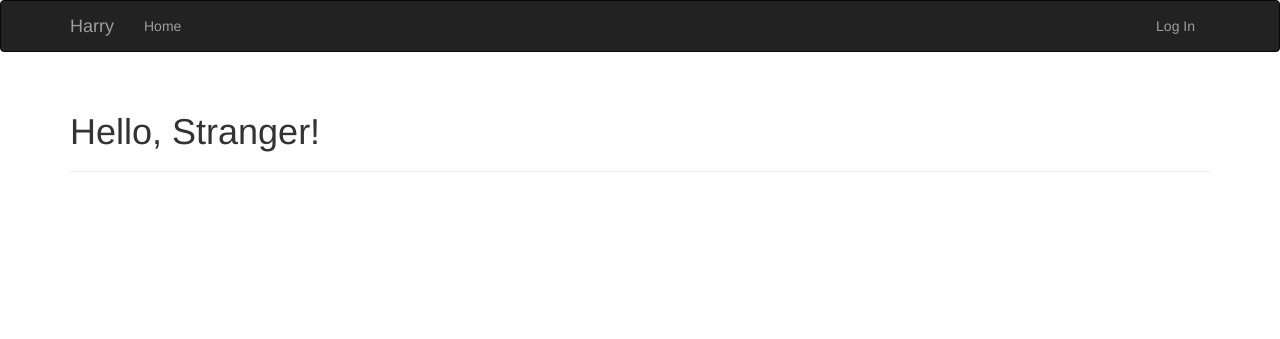
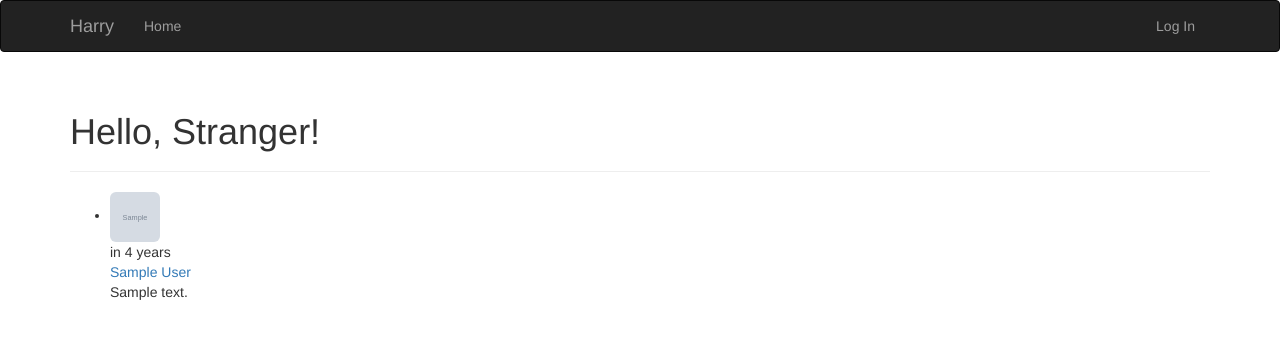
Before and after one commit to harryxxx/myblog, a Flask app: page / in a window 1280 px wide. Shown: the top 339 px of the page. Run offline with Flask 2, Linux system fonts and the light colour scheme; tables that the repository leaves empty hold one stand-in row (values such as "Sample post"); grey boxes marked "Sample" are stand-in pictures; some libraries are stand-ins or nearby versions.

Commit message:
add writing some message

```diff
--- a/app/main/forms.py
+++ b/app/main/forms.py
@@ -44,3 +44,7 @@ class EditProfileAdminForm(Form):
         if field.data != self.user.name and \
                 User.query.filter_by(name=field.data).first():
             raise ValidationError('Name already in use.')
+
+class PostForm(Form):
+    body = TextAreaField('write something here: ', validators=[Required()])
+    submit = SubmitField('Submit')
--- a/app/main/views.py
+++ b/app/main/views.py
@@ -2,14 +2,22 @@ from flask import render_template, redirect, url_for, abort, flash
 from flask.ext.login import login_required, current_user
 
 from . import main
-from .forms import EditProfileForm, EditProfileAdminForm
+from .forms import EditProfileForm, EditProfileAdminForm, PostForm
 from .. import db
-from ..models import Role, User
+from ..models import Role, User, Permission, Post
 from ..decorators import admin_required
 
-@main.route('/')
+@main.route('/', methods=['GET', 'POST'])
 def index():
-    return render_template('index.html')
+    form =PostForm()
+    if current_user.can(Permission.WRITE_ARTICLES) and \
+            form.validate_on_submit():
+        post = Post(body=form.body.data,
+                    author=current_user._get_current_object())
+        db.session.add(post)
+        return redirect(url_for('.index'))
+    posts = Post.query.order_by(Post.timestamp.desc()).all()
+    return render_template('index.html', form=form, posts=posts)
 
 @main.route('/user/<name>')
 def user(name):
--- a/app/models.py
+++ b/app/models.py
@@ -46,6 +46,13 @@ class Role(db.Model):
     def __repr__(self):
         return '<Role %r>' % self.name
 
+class Post(db.Model):
+    __tablename__ = "posts"
+    id = db.Column(db.Integer, primary_key=True)
+    body = db.Column(db.Text())
+    timestamp = db.Column(db.DateTime(), index=True, default=datetime.utcnow)
+    author_id = db.Column(db.Integer, db.ForeignKey('users.id'))
+
 class User(UserMixin, db.Model):
     __tablename__ = 'users'
     id = db.Column(db.Integer, primary_key=True)
@@ -59,6 +66,7 @@ class User(UserMixin, db.Model):
     password_hash = db.Column(db.String(128))
     role_id = db.Column(db.Integer, db.ForeignKey('roles.id'))
     confirmed = db.Column(db.Boolean, default=False)
+    posts = db.relationship('Post', backref='author', lazy='dynamic')
 
     def ping(self):
         self.last_seen = datetime.utcnow()
--- a/app/templates/index.html
+++ b/app/templates/index.html
@@ -1,4 +1,5 @@
 {% extends "base.html" %}
+{% import "bootstrap/wtf.html" as wtf %}
 
 {% block title %}Index{% endblock %}
 
@@ -6,4 +7,25 @@
 <div class="page-header">
     <h1>Hello, {% if current_user.is_authenticated %}{{ current_user.name }}{% else %}Stranger{% endif %}!</h1>
 </div>
+<div>
+    {% if current_user.can(Permission.WRITE_ARTICLES) %}
+    {{ wtf.quick_form(form) }}
+    {% endif %}
+</div>
+<ul class="posts">
+    {% for post in posts %}
+    <li class="post">
+        <div class="post-thumbnail">
+            <a href="{{ url_for('.user', name=post.author.name) }}">
+                <img class="img-rounded profile-thumbnail" src="{{ post.author.avatar }}" width="50px" height="50px">
+            </a>
+        </div>
+        <div class="post-content">
+            <div class="post-date">{{ moment(post.timestamp).fromNow() }}</div>
+            <div class="post-author"><a href="{{ url_for('.user', name=post.author.name) }}">{{ post.author.name }}</a></div>
+            <div class="post-body">{{ post.body }}</div>
+        </div>
+    </li>
+    {% endfor %}
+</ul>
 {% endblock %}
--- a/manage.py
+++ b/manage.py
@@ -6,7 +6,7 @@ from flask.ext.script import Manager, Shell
 from flask.ext.migrate import Migrate, MigrateCommand
 
 from app import create_app, db
-from app.models import User, Role
+from app.models import User, Role, Post
 
 app = create_app(os.getenv('FLASK_CONFIG') or 'default')
 
@@ -14,7 +14,7 @@ manager = Manager(app)
 migrate = Migrate(app, db)
 
 def make_shell_context():
-    return dict(app=app, db=db, User=User, Role=Role)
+    return dict(app=app, db=db, User=User, Role=Role, Post=Post)
 manager.add_command("shell", Shell(make_context=make_shell_context))
 manager.add_command('db', MigrateCommand)
 
```
Also changed, not shown: requirements.txt (added, +24 -0 lines), 4 other files.
